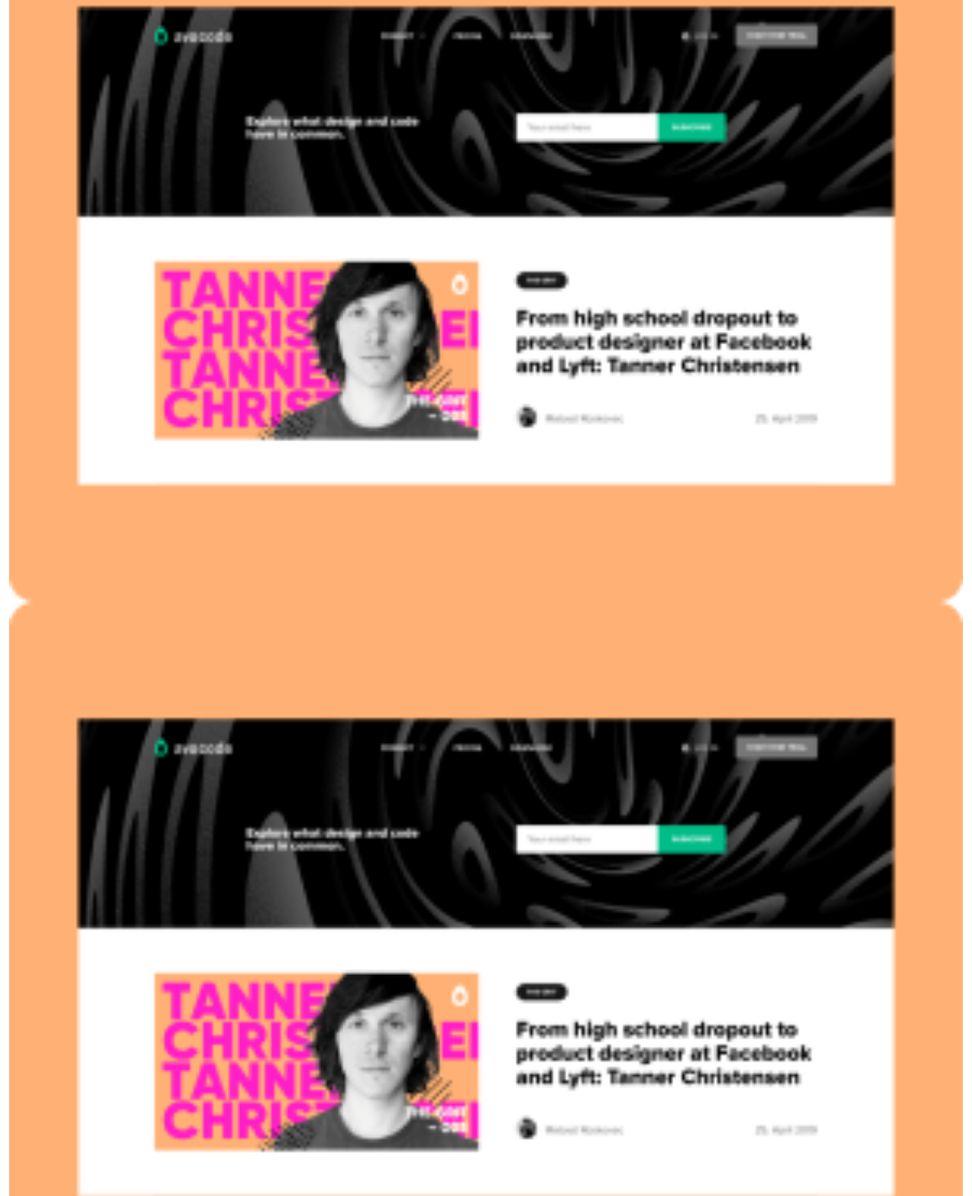
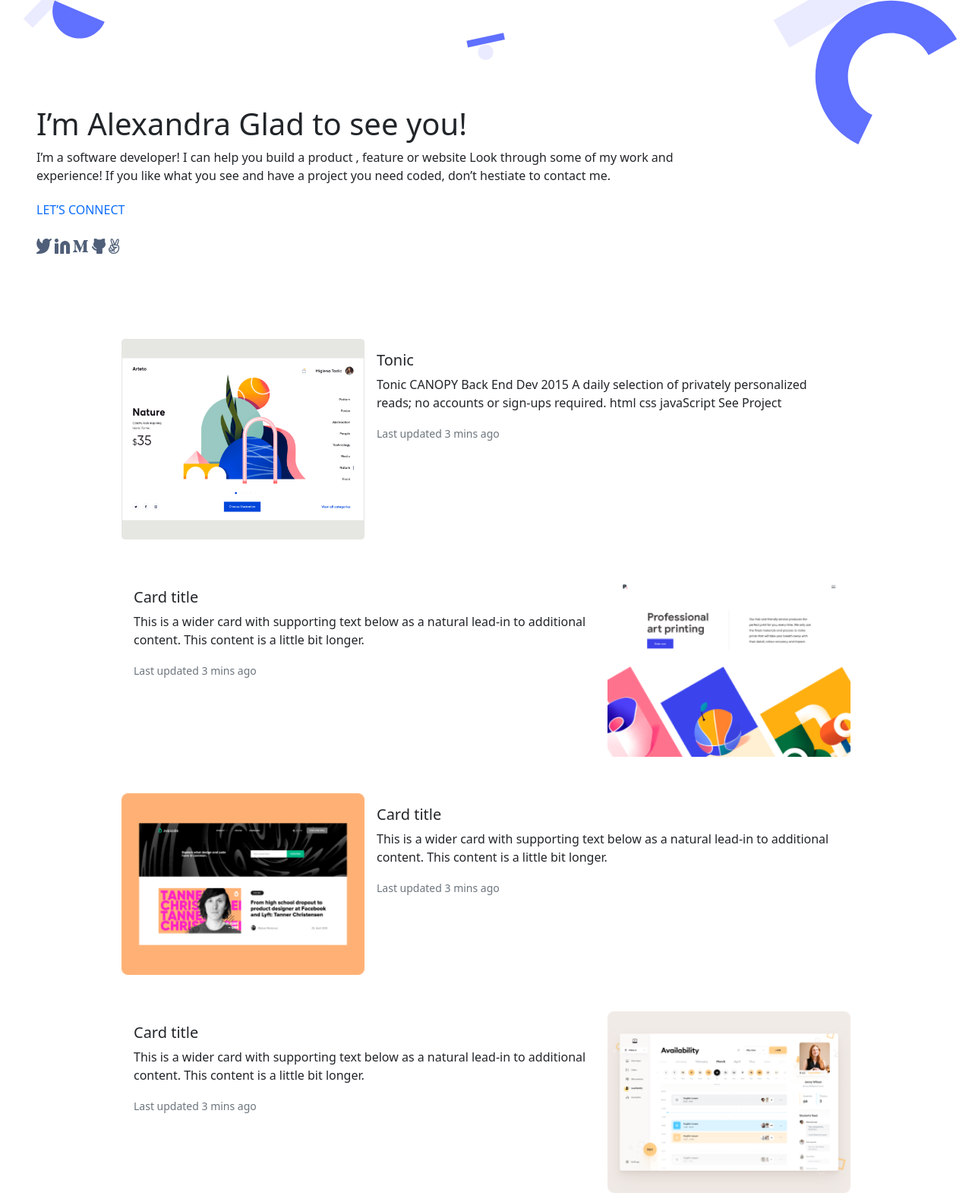
Before and after one commit to studiosnabeel/Portfolio-using-Bootstrap, a plain HTML site: page index.html in a window 1280 px wide. Shown: the part 241-1815 px from the top of the page at 76% size. Drawn offline with nearby package versions, Linux system fonts and the light colour scheme.

Commit message:
Add Css to main and work section

```diff
--- a/index.html
+++ b/index.html
@@ -30,20 +30,129 @@
       </ul>
     </nav>
 
-    <header class="container-fluid">
-      <h1></h1>
-      <p></p>
-      <h2></h2>
-      <span class="container-fluid">
-        <div class="row">
-          <img src="./Worksection Pics/snap1.png" alt="" />
-          <img src="./Worksection Pics/snap1.png" alt="" />
-          <img src="./Worksection Pics/snap1.png" alt="" />
-          <img src="./Worksection Pics/snap1.png" alt="" />
-          <img src="./Worksection Pics/snap1.png" alt="" />
+    <main
+      class="container-fluid p-5 d-flex flex-column justify-content-start"
+      style="
+        background: url(./desktopPics/Hero\ Desktop\ Background.svg);
+        background-size: 100% auto;
+        flex-wrap: wrap;
+      "
+    >
+      <h1 class="p-0 mb-2 w-75" style="margin-top: 260px">
+        I’m Alexandra Glad to see you!
+      </h1>
+      <p class="p-0 mb-2 w-75">
+        I’m a software developer! I can help you build a product , feature or
+        website Look through some of my work and experience! If you like what
+        you see and have a project you need coded, don’t hestiate to contact me.
+      </p>
+      <h2 class="p-0 mb-2 mt-3 w-75 fs-6 text-primary">LET’S CONNECT</h2>
+      <div class="mt-3">
+        <img src="./Pictures/Social/twitter.png" alt="twitter logo" />
+        <img src="./Pictures/Social/linkedin.png" alt="Linkedin logo" />
+        <img src="./Pictures/Social/m.png" alt="m logo" />
+        <img src="./Pictures/Social/github.png" alt="github logo" />
+        <img src="./Pictures/Social/victory.png" alt="victory logo" />
+      </div>
+    </main>
+
+    <div
+      class="d-flex flex-column justify-content-center align-item-center w-100"
+    >
+      <div class="d-flex justify-content-center align-item-center mt-3">
+        <div class="w-25 order-1">
+          <img
+            src="./Worksection Pics/newsnap.png"
+            width="100%"
+            class="mt-5"
+            alt="..."
+          />
         </div>
-      </span>
-    </header>
+        <div class="col-lg-6 py-5 order-2">
+          <div class="card-body">
+            <h5 class="card-title">Tonic</h5>
+            <p class="card-text">
+              Tonic CANOPY Back End Dev 2015 A daily selection of privately
+              personalized reads; no accounts or sign-ups required. html css
+              javaScript See Project
+            </p>
+            <p class="card-text">
+              <small class="text-muted">Last updated 3 mins ago</small>
+            </p>
+          </div>
+        </div>
+      </div>
+      <div class="d-flex justify-content-center align-item-center">
+        <div class="w-25 order-2">
+          <img
+            src="./Worksection Pics/snap4.png"
+            width="100%"
+            class="mt-5"
+            alt="..."
+          />
+        </div>
+        <div class="col-lg-6 py-5 order-1">
+          <div class="card-body">
+            <h5 class="card-title">Card title</h5>
+            <p class="card-text">
+              This is a wider card with supporting text below as a natural
+              lead-in to additional content. This content is a little bit
+              longer.
+            </p>
+            <p class="card-text">
+              <small class="text-muted">Last updated 3 mins ago</small>
+            </p>
+          </div>
+        </div>
+      </div>
+      <div class="d-flex justify-content-center align-item-center">
+        <div class="w-25 order-1">
+          <img
+            src="./Worksection Pics/snap1.png"
+            width="100%"
+            class="mt-5"
+            alt="..."
+          />
+        </div>
+        <div class="col-lg-6 py-5 order-2">
+          <div class="card-body">
+            <h5 class="card-title">Card title</h5>
+            <p class="card-text">
+              This is a wider card with supporting text below as a natural
+              lead-in to additional content. This content is a little bit
+              longer.
+            </p>
+            <p class="card-text">
+              <small class="text-muted">Last updated 3 mins ago</small>
+            </p>
+          </div>
+        </div>
+      </div>
+      <div class="d-flex justify-content-center align-item-center">
+        <div class="w-25 order-2">
+          <img
+            src="./Worksection Pics/snap2.png"
+            width="100%"
+            class="mt-5"
+            alt="..."
+          />
+        </div>
+        <div class="col-lg-6 py-5 order-1">
+          <div class="card-body">
+            <h5 class="card-title">Card title</h5>
+            <p class="card-text">
+              This is a wider card with supporting text below as a natural
+              lead-in to additional content. This content is a little bit
+              longer.
+            </p>
+            <p class="card-text">
+              <small class="text-muted">Last updated 3 mins ago</small>
+            </p>
+          </div>
+        </div>
+      </div>
+    </div>
+
     <script
       src="https://cdn.jsdelivr.net/npm/bootstrap@5.0.2/dist/js/bootstrap.bundle.min.js"
       integrity="sha384-MrcW6ZMFYlzcLA8Nl+NtUVF0sA7MsXsP1UyJoMp4YLEuNSfAP+JcXn/tWtIaxVXM"
```
Also changed, not shown: Worksection Pics/newsnap.png (added).
